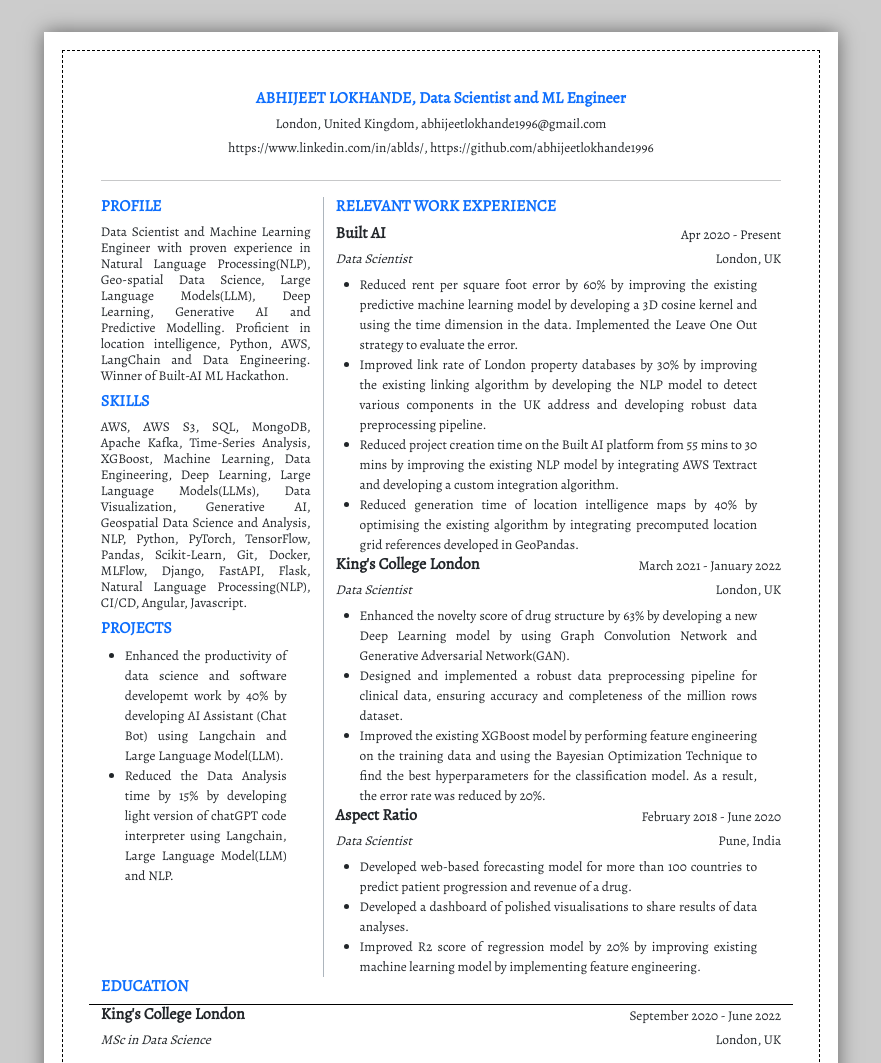
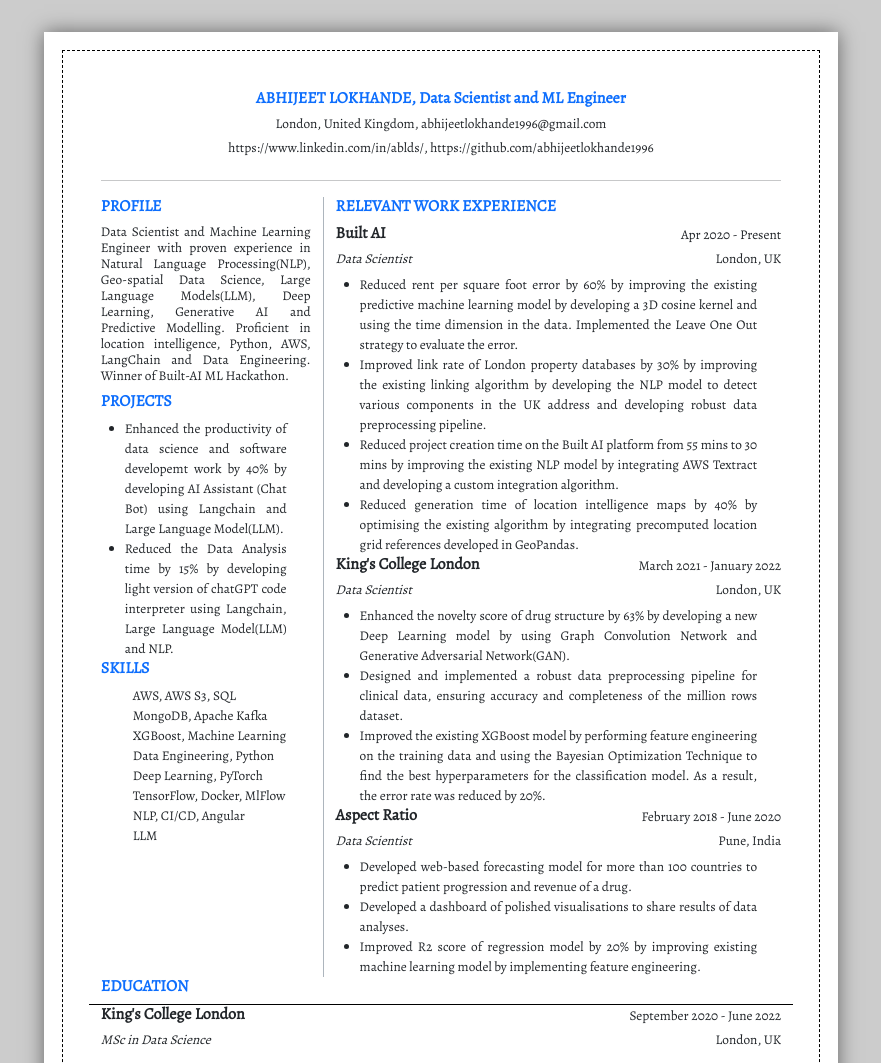
Before and after one commit to abhijeetlokhande1996/my_resume, a plain HTML site: page index_new.html in a window 1280 px wide. Shown: the top 1063 px of the page, without its empty margins (199-1080 px from the left). Drawn offline with nearby package versions, Linux system fonts and the light colour scheme.

Commit message:
new format skill added

```diff
--- a/index_new.html
+++ b/index_new.html
@@ -92,29 +92,7 @@
               </h6>
             </div>
           </div>
-          <div class="row">
-            <div class="col">
-              <h6
-                class="f14 fixed-space-100 text-primary"
-                style="font-weight: bolder"
-              >
-                SKILLS
-              </h6>
-            </div>
-          </div>
-          <div class="row">
-            <div class="col-12" id="skills_section">
-              <h6 class="f9 text-justify">
-                AWS, AWS S3, SQL, MongoDB, Apache Kafka, Time-Series Analysis,
-                XGBoost, Machine Learning, Data Engineering, Deep Learning,
-                Large Language Models(LLMs), Data Visualization, Generative AI,
-                Geospatial Data Science and Analysis, NLP, Python, PyTorch,
-                TensorFlow, Pandas, Scikit-Learn, Git, Docker, MLFlow, Django,
-                FastAPI, Flask, Natural Language Processing(NLP), CI/CD,
-                Angular, Javascript.
-              </h6>
-            </div>
-          </div>
+
           <div class="row">
             <div class="col">
               <h6
@@ -138,6 +116,31 @@
                   version of chatGPT code interpreter using Langchain, Large
                   Language Model(LLM) and NLP.
                 </li>
+              </ul>
+            </div>
+          </div>
+          <div class="row">
+            <div class="col">
+              <h6
+                class="f14 fixed-space-100 text-primary"
+                style="font-weight: bolder"
+              >
+                SKILLS
+              </h6>
+            </div>
+          </div>
+          <div class="row">
+            <div class="col-12" id="skills_section">
+              <!-- <h6 class="f9 text-justify"></h6> -->
+              <ul style="list-style-type: none" class="f9 text-justify">
+                <li>AWS, AWS S3, SQL</li>
+                <li>MongoDB, Apache Kafka</li>
+                <li>XGBoost, Machine Learning</li>
+                <li>Data Engineering, Python</li>
+                <li>Deep Learning, PyTorch</li>
+                <li>TensorFlow, Docker, MlFlow</li>
+                <li>NLP, CI/CD, Angular</li>
+                <li>LLM</li>
               </ul>
             </div>
           </div>
```
